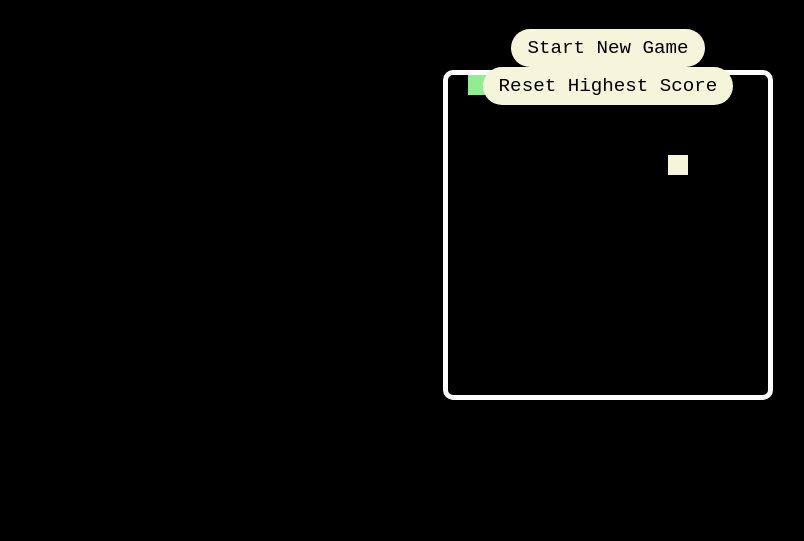
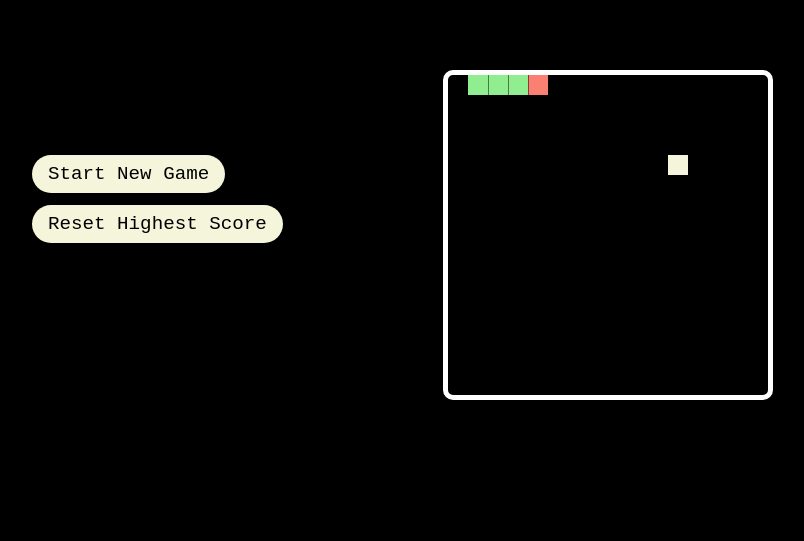
Before and after one commit to jxu710/js-snake-game, a plain HTML site: page index.html in a window 1280 px wide. Shown: the part 205-746 px from the top of the page, without its empty margins (32-836 px from the left). Drawn offline with nearby package versions, Linux system fonts and the light colour scheme.

Commit message:
Minor styling fix

```diff
--- a/style.css
+++ b/style.css
@@ -50,9 +50,21 @@ footer{
     border-radius: 5rem;
     z-index: 1;
     cursor: pointer;
+    position: absolute;
 
 }
 
 #start:hover ,#resetButton:hover{
     background-color: lemonchiffon
 }
+
+#start{
+
+    left: 5%;
+    top: 45%;
+}
+#resetButton{
+    margin-top: 10px;
+    left: 5%;
+    top: 50%;
+}
```
